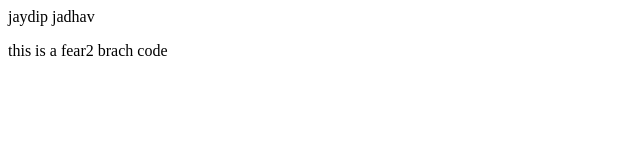
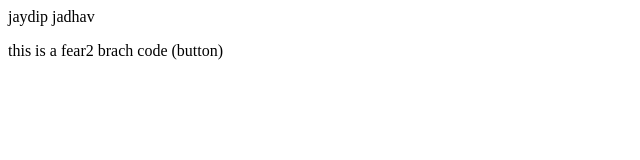
Before and after one commit to JaydipJadhav25/my-frist-loacalrepo, a plain HTML site: page index.html in a window 1280 px wide. Shown: the full height of the page, 0-640 px from the left. Drawn offline with Linux system fonts and the light colour scheme.

Commit message:
add buttom

```diff
--- a/index.html
+++ b/index.html
@@ -1,2 +1,2 @@
 <P>jaydip jadhav</P>
-<p>this is a fear2 brach code </p>
+<p>this is a fear2 brach code (button) </p>
```
